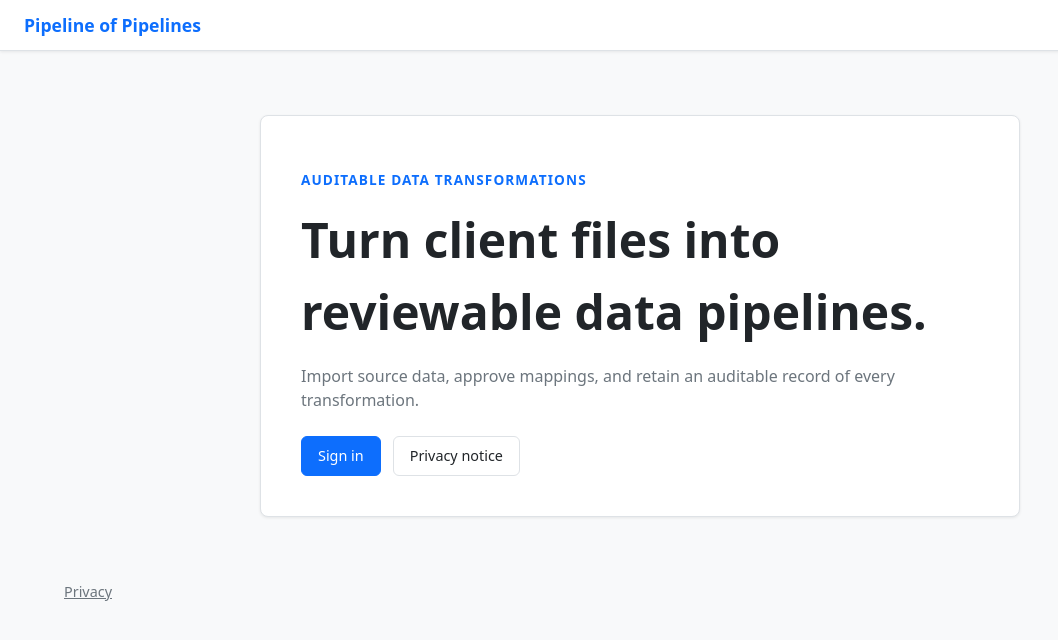
After one commit to VarSamLewis/pipeline_of_pipelines, a FastAPI app: template backend/templates/home.html in a window 1280 px wide. The commit adds this page. Shown: the top 640 px of the page, without its empty margins (0-1058 px from the left). Run offline with FastAPI, Linux system fonts and the light colour scheme; the template is opened without the code that fills it, so the values that code supplies are empty; parts of the project's set-up code (start-up, migrations or seed data) failed here and were passed over; some libraries are stand-ins or nearby versions.

Commit message:
feat: add public home page and workspace dashboard

```diff
--- a/backend/static/style.css
+++ b/backend/static/style.css
@@ -89,6 +89,22 @@ h1, h2, h3 { margin-top: 0; }
   margin-bottom: 1rem;
   box-shadow: var(--shadow);
 }
+
+.home-hero {
+  background: var(--surface);
+  border: 1px solid var(--border);
+  border-radius: var(--radius);
+  box-shadow: var(--shadow);
+  margin-bottom: 1.5rem;
+  padding: 2.5rem;
+}
+
+.home-hero-public { max-width: 760px; margin: 4rem auto; }
+.home-hero h1 { font-size: clamp(2rem, 5vw, 3rem); margin-bottom: 0.75rem; }
+.eyebrow { color: var(--primary); font-size: 0.85rem; font-weight: 700; letter-spacing: 0.08em; text-transform: uppercase; }
+.home-actions { display: flex; flex-wrap: wrap; gap: 0.75rem; margin-top: 1.5rem; }
+.home-grid { display: grid; gap: 1rem; grid-template-columns: repeat(auto-fit, minmax(220px, 1fr)); }
+.home-grid .card { margin-bottom: 0; }
 
 .card-header {
   display: flex;
--- /dev/null
+++ b/backend/templates/home.html
@@ -0,0 +1,46 @@
+{% extends "base.html" %}
+
+{% block title %}Pipeline of Pipelines{% endblock %}
+
+{% block content %}
+{% if user %}
+  <section class="home-hero">
+    <p class="eyebrow">Workspace</p>
+    <h1>Welcome back{% if user.name %}, {{ user.name }}{% endif %}</h1>
+    <p class="muted">Start a new mapping, continue working with a client, or review completed runs.</p>
+    <div class="home-actions">
+      <a class="btn btn-primary" href="/upload">Create a new mapping</a>
+      <a class="btn" href="/client-library">View clients</a>
+      <a class="btn" href="/runs">View runs</a>
+    </div>
+  </section>
+
+  <section class="home-grid" aria-label="Workspace actions">
+    <article class="card">
+      <h2>1. Add source files</h2>
+      <p>Choose a client, select stored snapshots, upload files, or import an explicitly selected Google Drive file.</p>
+      <a href="/upload">Open upload workflow</a>
+    </article>
+    <article class="card">
+      <h2>2. Review mappings</h2>
+      <p>Review proposed source-to-target transformations and resolve warnings before approval.</p>
+      <a href="/client-library">Browse clients and mappings</a>
+    </article>
+    <article class="card">
+      <h2>3. Review results</h2>
+      <p>Inspect generated tables, validation outcomes, and execution history before confirming outputs.</p>
+      <a href="/runs">Open run history</a>
+    </article>
+  </section>
+{% else %}
+  <section class="home-hero home-hero-public">
+    <p class="eyebrow">Auditable data transformations</p>
+    <h1>Turn client files into reviewable data pipelines.</h1>
+    <p class="muted">Import source data, approve mappings, and retain an auditable record of every transformation.</p>
+    <div class="home-actions">
+      <a class="btn btn-primary" href="/login">Sign in</a>
+      <a class="btn" href="/privacy">Privacy notice</a>
+    </div>
+  </section>
+{% endif %}
+{% endblock %}
```
Also changed, not shown: backend/src/routers/api.py (+13 -3 lines).
